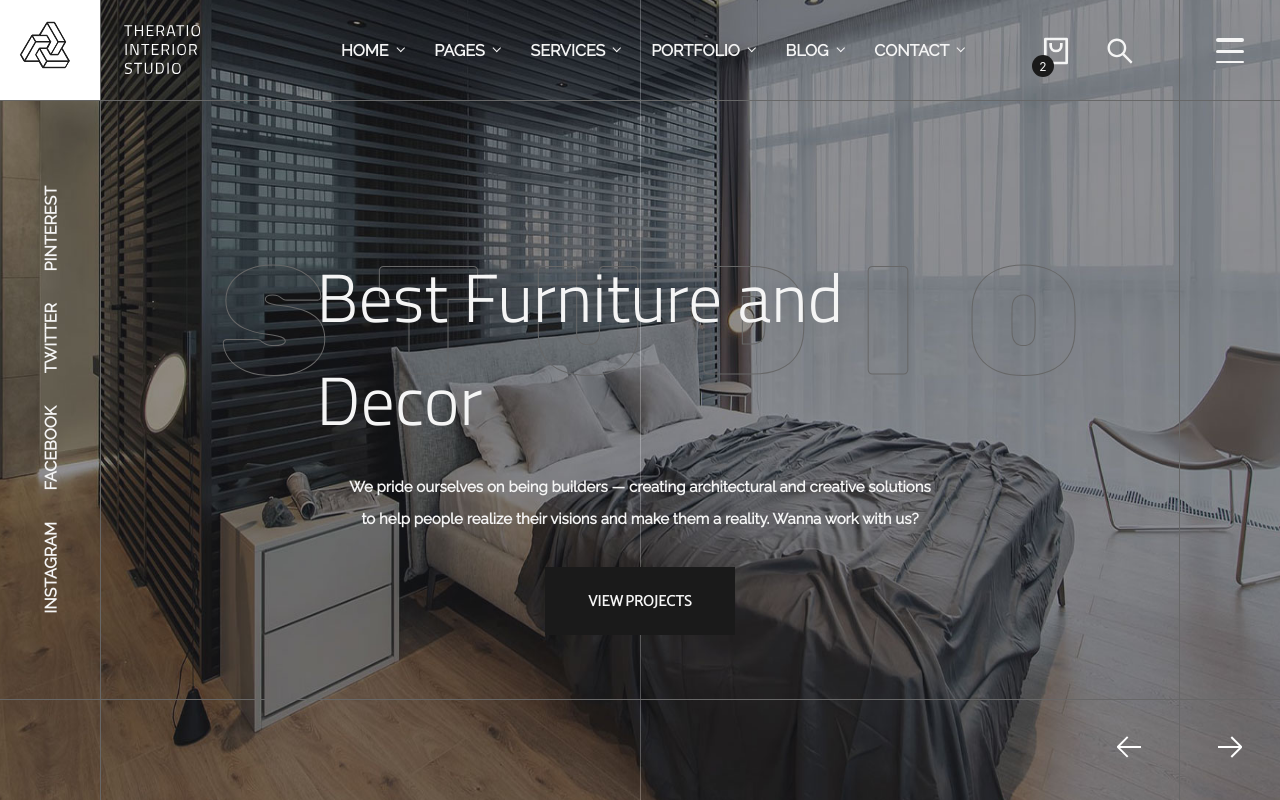
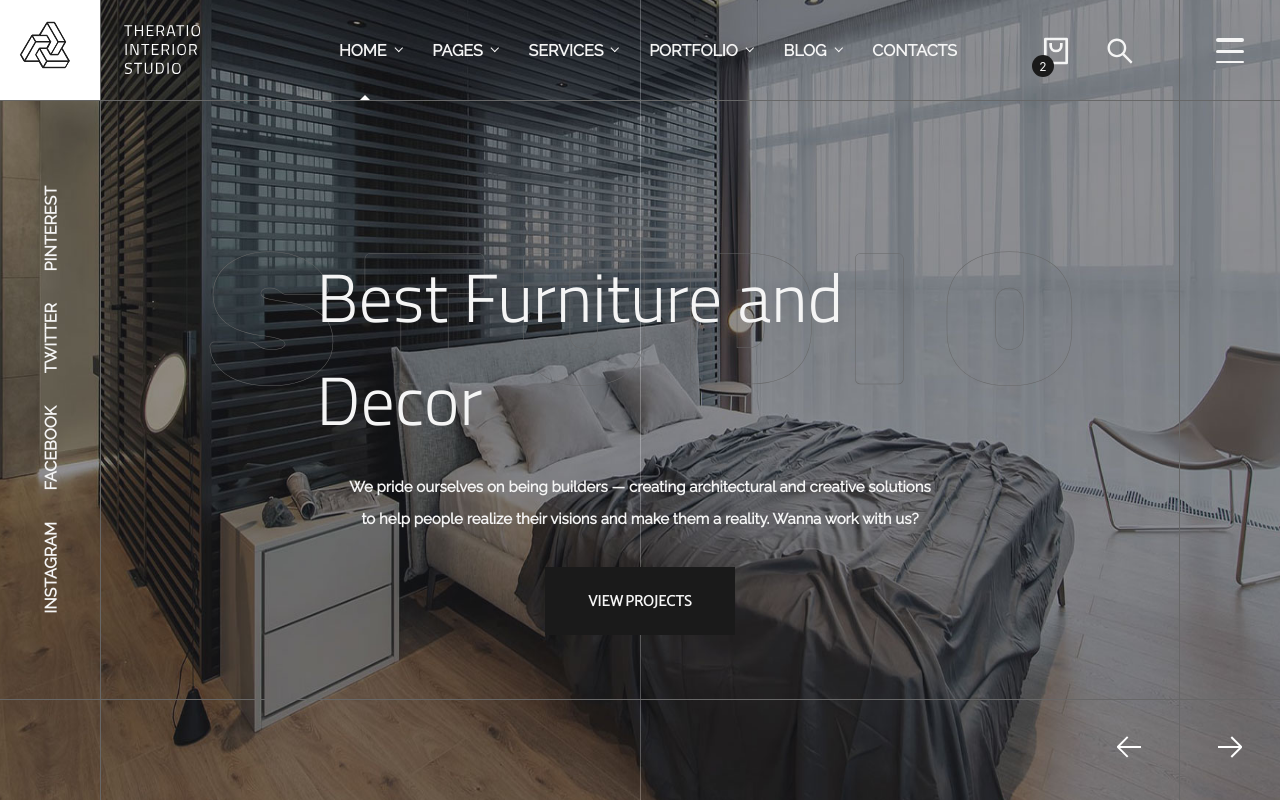
Before and after one commit to SharjeelSIqbal/headwire-assessment, a React (Create React App) app: page / in a window 1280 px wide. Built offline with nearby package versions, Linux system fonts and the light colour scheme.

Commit message:
removed position relative from css classes and added a new class with relative, added a triangle underneath whatever page they are on e.g. if they are on the contacts page the triangle wil be under the contacts page

```diff
--- a/src/components/grid-layout/grid-center.jsx
+++ b/src/components/grid-layout/grid-center.jsx
@@ -1,7 +1,9 @@
 const GridCenter = ({ background }) => (
   <div className='grid-center column-center'>
-    <div className='grid-center-container column-center'>
-      <h1 className='grid-center-heading white-text titillium-light'>Best Furniture and Decor</h1>
+    <div className='grid-center-container relative column-center'>
+      <h1 className='grid-center-heading white-text titillium-light'>
+        Best Furniture and Decor
+      </h1>
       <h4 className='grid-center-content white-text raleway'>
         We pride ourselves on being builders &mdash; creating
         architectural and creative solutions to help people
@@ -9,14 +11,15 @@ const GridCenter = ({ background }) => (
         work with us?
       </h4>
       <button className='grid-button white-text merriweather'>VIEW PROJECTS</button>
+      <div className='grid-absolute-center-content'>
+        <svg className='text-svg background-new' viewBox='0 0 250 80' xmlns='http://www.w3.org/2000/svg'>
+          <text x='45' y='30' className='background-new'>
+            {background}
+          </text>
+        </svg>
+      </div>
     </div>
-    <div className='grid-absolute-center-content'>
-      <svg  className='text-svg row-center' viewBox='0 0 250 80' xmlns='http://www.w3.org/2000/svg'>
-        <text x='45' y='30' textLength='168' className='background-new'>
-          {background}
-        </text>
-      </svg>
-    </div>
+
   </div>
 )
 
--- a/src/components/grid-layout/grid-header.jsx
+++ b/src/components/grid-layout/grid-header.jsx
@@ -17,20 +17,26 @@ const GridHeader = () =>  {
     heading: 'BLOG',
     path: '/blog'
   }, {
-    heading: 'CONTACT',
+    heading: 'CONTACTS',
     path: '/contact'
   }]
 
  return (
-    <div className='header row-center'>
+    <div className='header relative row-center'>
      <ul className='header-list row-center'>
-       {headerLinks.map(link => link.heading !== 'CONTACTS'
-         ? <li key={link.path} className='header-links white-text row-center'>
-            <a>{link.heading}<span className='chevron-bottom'></span></a>
+       {headerLinks.map(link => {
+         if(link.heading !== 'CONTACTS') {
+          return (
+            <li key={link.path} className='header-links white-text row-center relative'>
+              <a>{link.heading}<span className='chevron-bottom'></span></a>
+              {window.location.pathname === link.path && <div className="triangle" />}
            </li>
-         : <li key={link.path} className='header-links white-text row-center'>
-            <a>{link.heading}</a>
-           </li>
+             )}
+             return (
+              <li key={link.path} className='header-links white-text row-center relative'>
+                <a>{link.heading}</a>
+              </li>
+             )}
          )}
     </ul>
   </div>
--- a/src/components/grid-layout/grid-menu.jsx
+++ b/src/components/grid-layout/grid-menu.jsx
@@ -1,7 +1,7 @@
 import { GridShopping } from '.'
 
 const GridMenu = () => (
-  <div className='menu row-center'>
+  <div className='menu relative row-center'>
     <div className='menu-container'>
       <div className='bar1'></div>
       <div className='bar2'></div>
--- a/src/components/grid.jsx
+++ b/src/components/grid.jsx
@@ -5,7 +5,7 @@ const Grid = () => {
   const bgImg = ['/imgs/slider1-home1.jpeg', '/imgs/slider2-home1.jpeg', '/imgs/slider3-home1.jpeg']
 
   return (
-    <div className='grid'>
+    <div className='grid relative'>
       <GridLogo />
       <GridHeader />
       <GridMenu />
--- a/src/index.css
+++ b/src/index.css
@@ -48,6 +48,11 @@ button {
   border-color: #B6B6B8;
 }
 
+.relative {
+  position: relative;
+}
+
+
 /* Fonts */
 
 .raleway {
@@ -78,7 +83,6 @@ button {
 /* Grid Layout */
 
 .grid {
-  position: relative;
   display: grid;
   grid-template-columns: 100px 2.6fr 100px;
   grid-template-rows: 100px 2.6fr 100px;
@@ -119,7 +123,6 @@ button {
 
 .menu {
   grid-area: menu;
-  position: relative;
 }
 
 .nothing {
@@ -164,6 +167,7 @@ button {
 
 /* Grid Header */
 .header-list {
+  height: 100%;
   gap: 2.5rem;
 }
 
@@ -174,10 +178,6 @@ button {
 
 /* Grid Logo */
 
-.relative {
-  position: relative;
-}
-
 .logo-text {
   width: 200px;
   position: absolute;
@@ -185,8 +185,8 @@ button {
   left: 0;
 }
 
+/* Grid Center */
 
-/* Grid Center */
 .grid-center-container {
   max-width: 60%;
 }
@@ -223,6 +223,29 @@ button {
   font-weight: 400;
 }
 
+/* Grid Center Text SVG */
+
+.grid-absolute-center-content{
+  position: absolute;
+  top: 30%;
+  right: 35%;
+  z-index: -1;
+  width: 100%;
+}
+
+.background-new {
+  fill: transparent;
+  font-family: 'Rubik', sans-serif;
+  font-size: 72px;
+  stroke: #676767;
+  font-weight: lighter;
+  letter-spacing: .65rem;
+  stroke-width: 0.2;
+}
+
+.text-svg {
+  overflow: visible;
+}
 
 /* Grid Carousel */
 
@@ -270,35 +293,3 @@ button {
 .cart:active {
   transform: translateY(3px);
 }
-
-
-.background-text {
-  color: #676767;
-  -webkit-text-stroke: 1px ;
-  -webkit-text-fill-color: transparent;
-  -webkit-background-clip: text;
-  /* fill-opacity: transparent; */
-  background: whatever;
-  font-size: 200px;
-  letter-spacing: 3rem;
-}
-
-.grid-absolute-center-content{
-  position: absolute;
-  top: 220px;
-  left: -10px;
-  z-index: -1;
-  width: 100%;
-
-}
-
-/* Grid Center Text SVG */
-.background-new {
-  fill: transparent;
-  font-family: 'Rubik', sans-serif;
-  font-size: 30px;
-  z-index: -1;
-  stroke: #676767;
-  font-weight: lighter;
-  stroke-width: 0.2;
-}
--- a/src/layout.css
+++ b/src/layout.css
@@ -70,8 +70,16 @@
   transform: rotate(45deg) translate(-8px, -8px) ;
 }
 
-
-
+.triangle {
+  position: absolute;
+  bottom: 0;
+  left: 40%;
+  width: 0;
+  height: 0;
+  border: 0px solid transparent;
+  border-width: 5px;
+  border-bottom-color: #FEFEFE;
+}
 
 .circle {
   border-radius: 50%;
```
